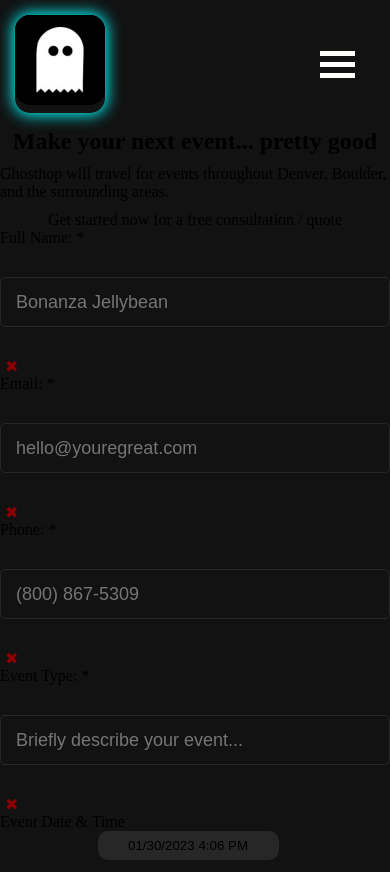
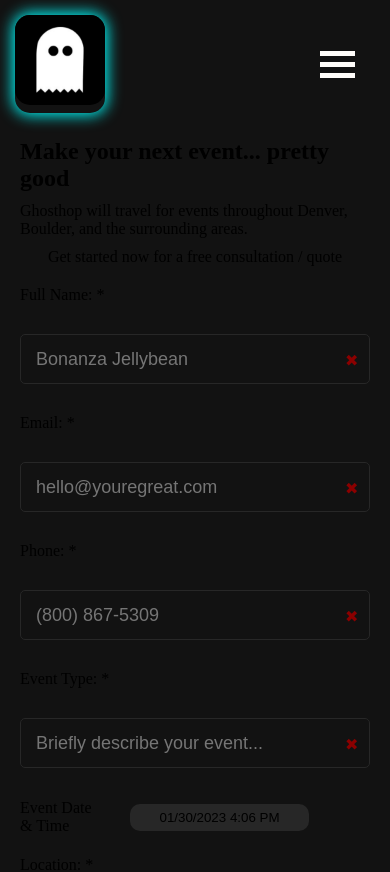
Before and after one commit to alexgeis/ghosthop, a Next.js app: page /contact in a window 390 px wide. Shown: the top 872 px of the page. Built offline with nearby package versions, Linux system fonts and the light colour scheme; no server answers.

Commit message:
finish responsive styling of form

```diff
--- a/src/app/contact/ContactForm.module.css
+++ b/src/app/contact/ContactForm.module.css
@@ -1,6 +1,7 @@
 .wrapper {
 	max-width: 600px;
 	margin: 0 auto;
+	padding: 10px 20px;
 }
 
 .contactHeader {
@@ -8,6 +9,7 @@
 	flex-direction: column;
 	align-items: center;
 	gap: 10px;
+	margin-bottom: 20px;
 }
 
 .form label {
@@ -16,7 +18,7 @@
 
 .inputWrapper {
 	display: grid;
-	grid-template-columns: minmax(min-content, 100px) 1fr 10px;
+	grid-template-columns: minmax(min-content, 100px) 1fr;
 	gap: 10px;
 	align-items: center;
 	position: relative;
@@ -25,6 +27,9 @@
 .validity {
 	padding-right: 20px;
 	padding-bottom: 20px;
+	position: absolute;
+	top: 50;
+	right: 10px;
 }
 input:invalid + .validity::after {
 	position: absolute;
@@ -73,22 +78,31 @@ input:valid + .validity::after {
 	border: 1px solid var(--form-outline-gray);
 }
 
+.inputWrapperDate {
+	display: grid;
+	grid-template-columns: minmax(min-content, 100px) 1fr;
+	gap: 10px;
+	align-items: center;
+	position: relative;
+	margin: 20px 0;
+}
+
 .datePickLabel {
 	padding: 1px 0;
 	/* margin-bottom: 20px; */
 }
 .contactDateWrapper {
-	margin: 0 auto;
-	width: 50%;
+	display: flex;
+	width: 100%;
 }
 .contactDatePicker {
 	appearance: none;
-	border-color: transparent;
 	width: 100%;
 	text-align: center;
 	padding: 5px 0;
 	margin: 0 auto;
 	background-color: var(--form-outline-gray);
+	border: solid 1px transparent;
 	border-radius: 10px;
 }
 .contactDatePicker:hover {
@@ -109,9 +123,16 @@ input:valid + .validity::after {
 	width: 100%;
 }
 
-@media only screen and (max-width: 600px) {
+@media only screen and (max-width: 800px) {
 	.inputWrapper {
 		display: block;
+	}
+	.validity {
+		padding-right: 20px;
+		padding-bottom: 20px;
+		position: absolute;
+		top: 65px;
+		right: 10px;
 	}
 }
 
--- a/src/app/contact/ContactForm.tsx
+++ b/src/app/contact/ContactForm.tsx
@@ -141,12 +141,12 @@ export const ContactForm = ({}: ContactFormProps): JSX.Element => {
 					/>
 					<span className={styles.validity}></span>
 				</div>
-				<div className={styles.inputWrapper}>
+				<div className={styles.inputWrapperDate}>
 					<label
 						htmlFor="datePick"
 						className={styles.datePickLabel}
 					>
-						Event Date &#38; Time
+						Event Date <br></br>&#38; Time
 					</label>
 					<div className={styles.contactDateWrapper}>
 						<DatePicker
@@ -159,7 +159,7 @@ export const ContactForm = ({}: ContactFormProps): JSX.Element => {
 							required
 						/>
 					</div>
-					<span className={styles.validity}></span>
+					{/* <span className={styles.validity}></span> */}
 				</div>
 				<div className={styles.inputWrapper}>
 					<label htmlFor="location">Location: *</label>
```
